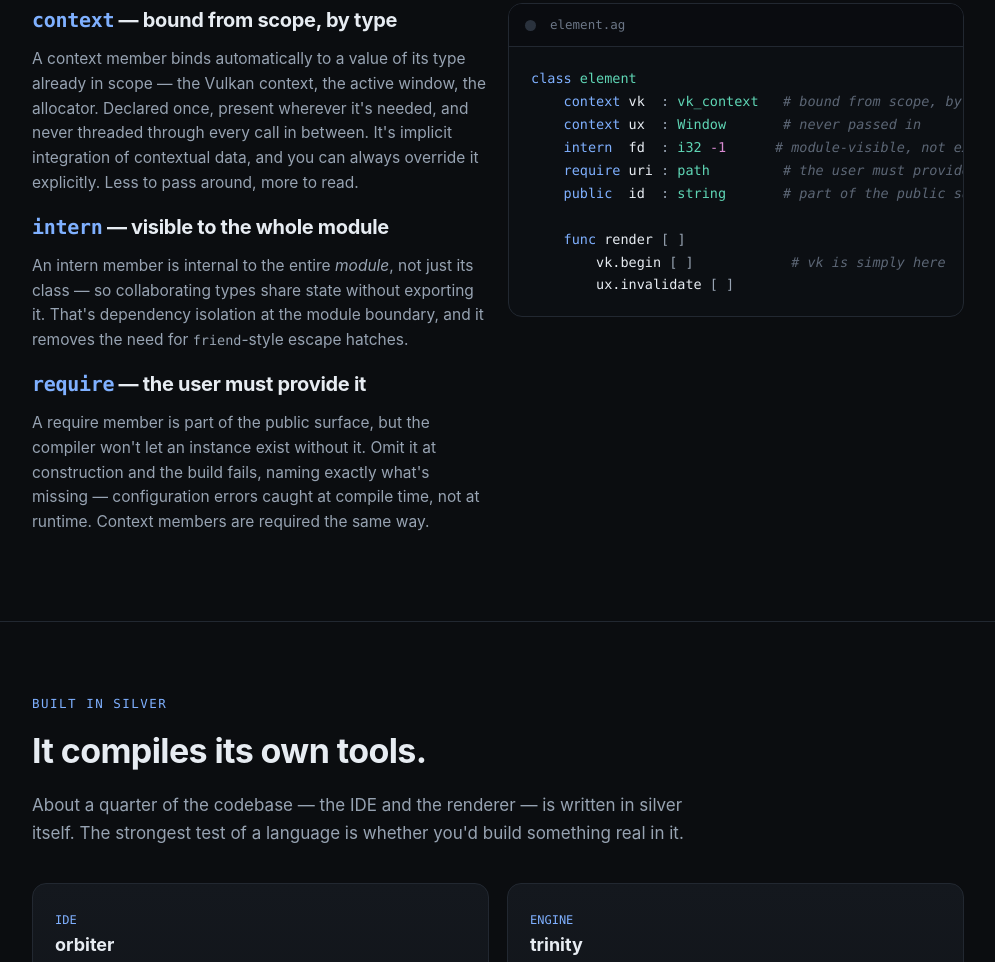
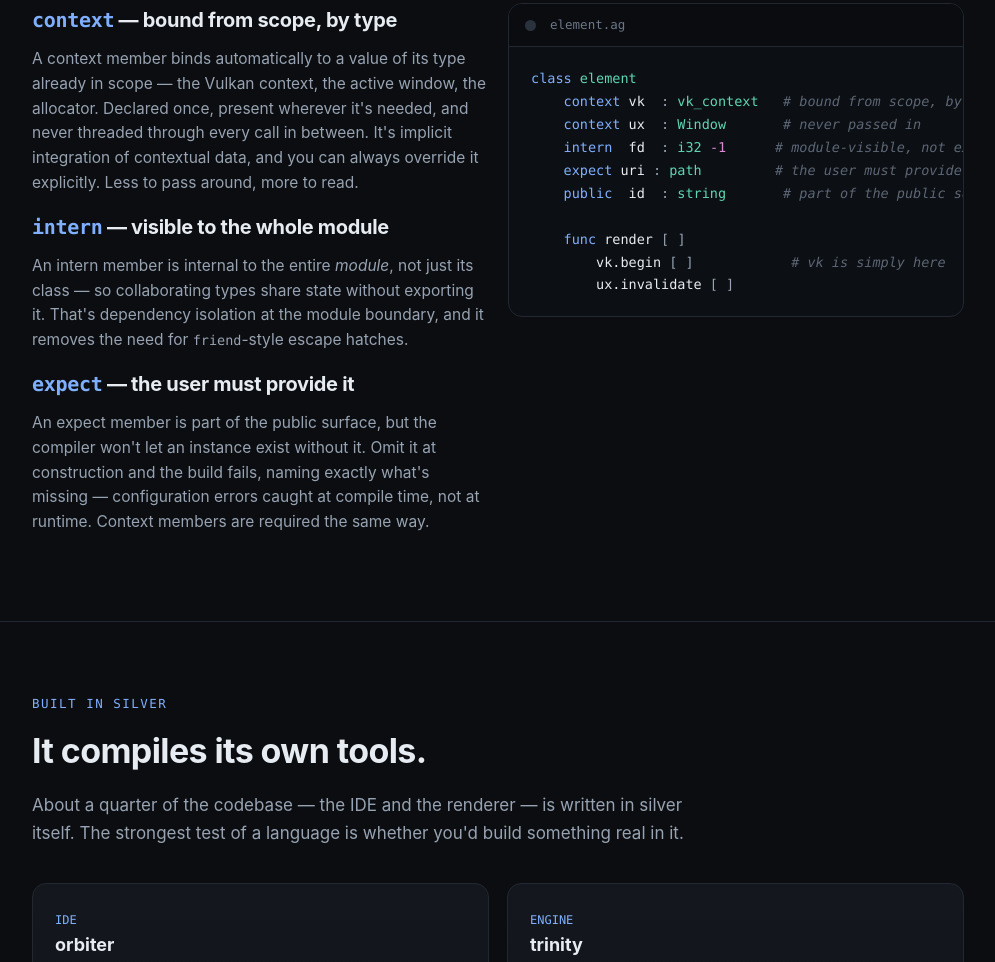
Before and after one commit to ar-visions/ar-visions.github.io, a plain HTML site: page index.html in a window 1280 px wide. Shown: the part 6200-7162 px from the top of the page, without its empty margins (142-1137 px from the left). Drawn offline with Linux system fonts and the light colour scheme.

Commit message:
require -> expect (keyword correction)
Co-Authored-By: Claude Fable 5 <noreply@anthropic.com>

```diff
--- a/index.html
+++ b/index.html
@@ -531,8 +531,8 @@
         <p>An intern member is internal to the entire <em>module</em>, not just its class — so collaborating
           types share state without exporting it. That's dependency isolation at the module boundary, and it
           removes the need for <code>friend</code>-style escape hatches.</p>
-        <h3><code>require</code> — the user must provide it</h3>
-        <p>A require member is part of the public surface, but the compiler won't let an instance exist
+        <h3><code>expect</code> — the user must provide it</h3>
+        <p>An expect member is part of the public surface, but the compiler won't let an instance exist
           without it. Omit it at construction and the build fails, naming exactly what's missing —
           configuration errors caught at compile time, not at runtime. Context members are required the
           same way.</p>
@@ -543,7 +543,7 @@
     <span class="k">context</span> vk  <span class="m">:</span> <span class="t">vk_context</span>   <span class="c"># bound from scope, by type</span>
     <span class="k">context</span> ux  <span class="m">:</span> <span class="t">Window</span>       <span class="c"># never passed in</span>
     <span class="k">intern</span>  fd  <span class="m">:</span> <span class="t">i32</span> <span class="n">-1</span>      <span class="c"># module-visible, not exported</span>
-    <span class="k">require</span> uri <span class="m">:</span> <span class="t">path</span>         <span class="c"># the user must provide this</span>
+    <span class="k">expect</span> uri <span class="m">:</span> <span class="t">path</span>         <span class="c"># the user must provide this</span>
     <span class="k">public</span>  id  <span class="m">:</span> <span class="t">string</span>       <span class="c"># part of the public surface</span>
 
     <span class="k">func</span> <span class="f">render</span> <span class="m">[</span> <span class="m">]</span>
```
